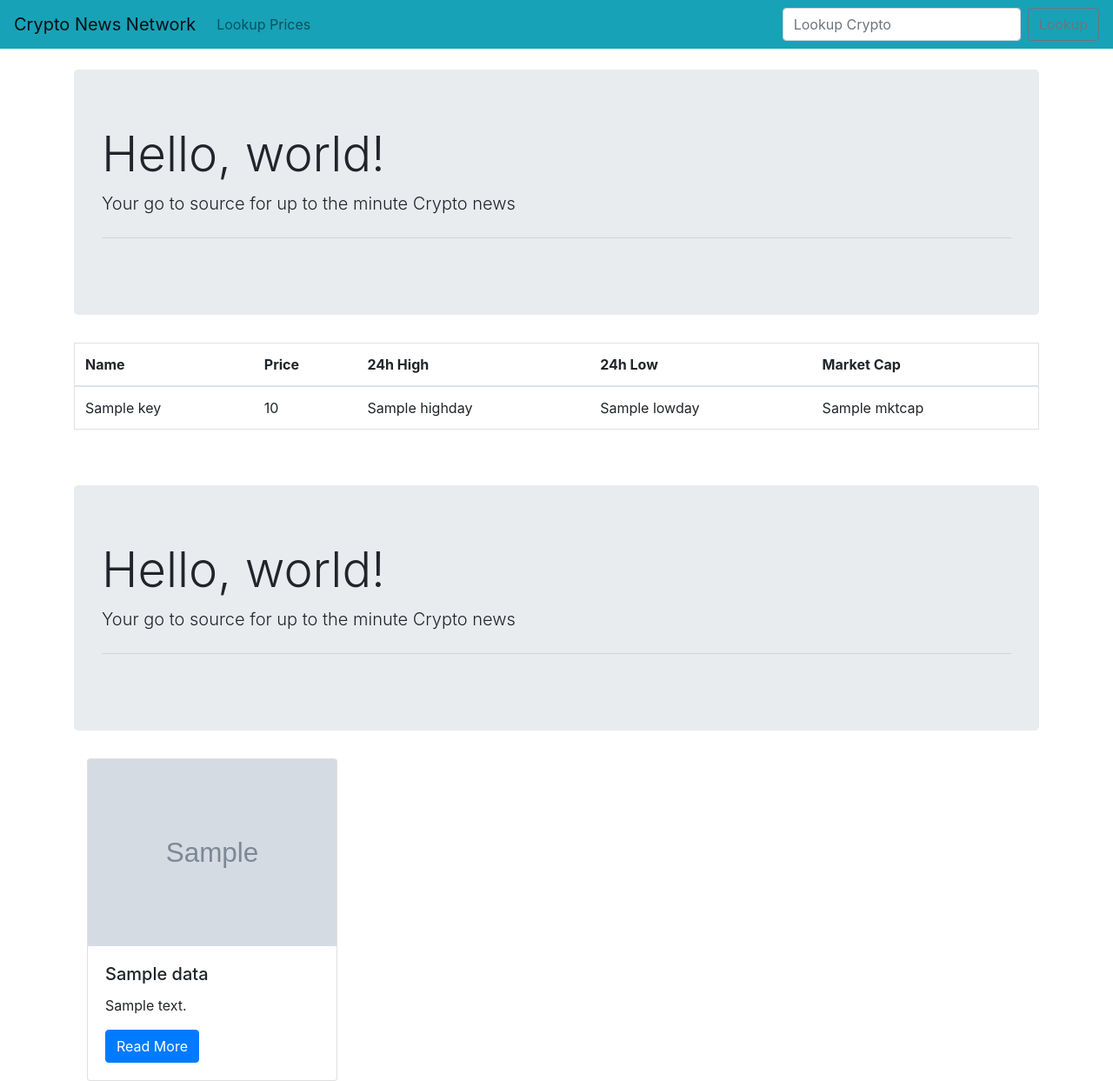
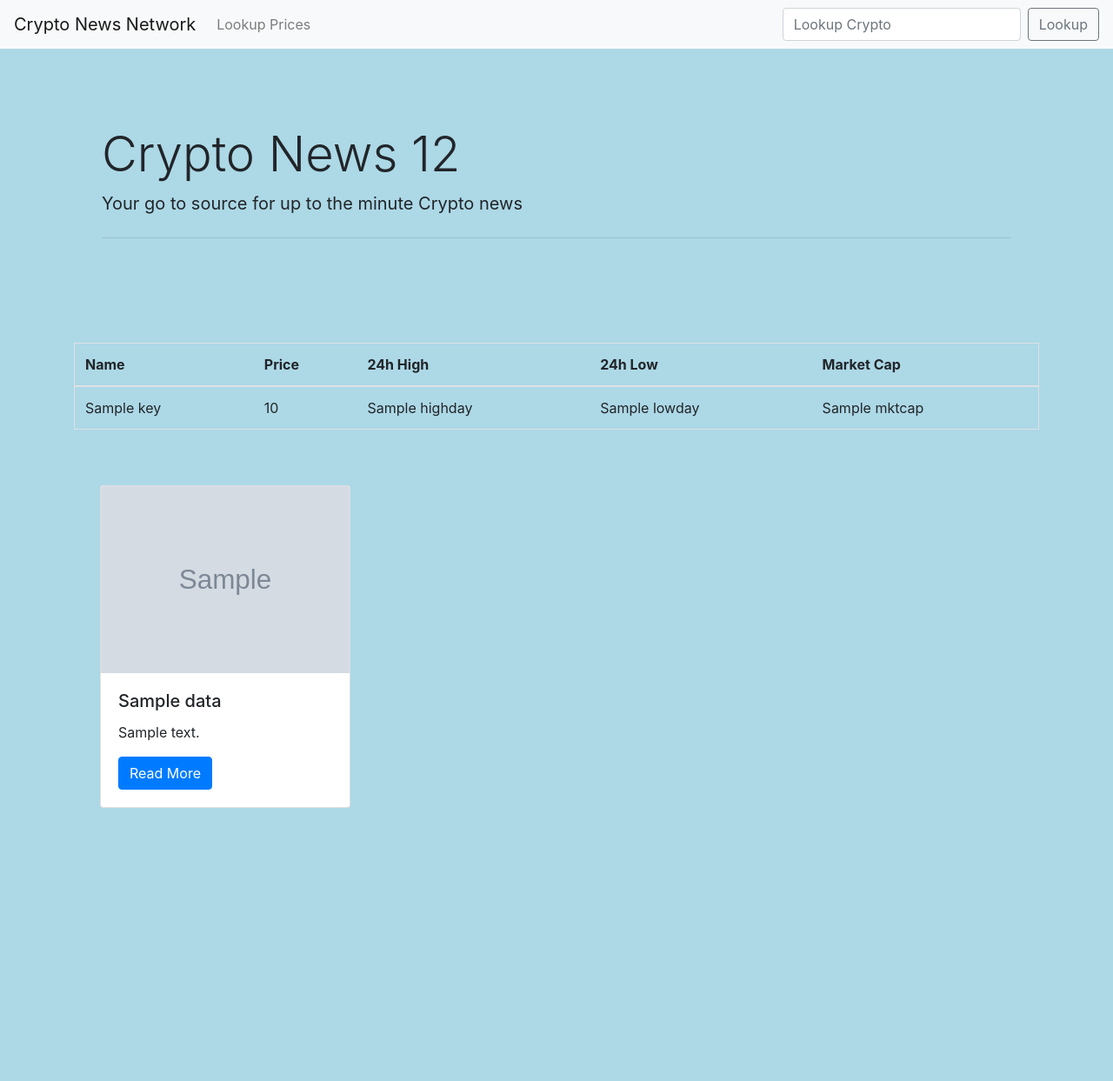
Before and after one commit to wiggs199/crypto_news_feed, a Django app: template crypto/templates/home.html in a window 1280 px wide. Shown: the whole page at 87% size. After the commit the page ends 929 px from the top, so only its background shows below. Run offline with Django 3.2, Linux system fonts and the light colour scheme; the template is opened without the code that fills it: most values are stand-ins (such as "Sample title", 1, 10 or a date in 2020); grey boxes marked "Sample" are stand-in pictures; some libraries are stand-ins or nearby versions.

Commit message:
CSS Changes

```diff
--- /dev/null
+++ b/crypto/static/color/style.css
@@ -0,0 +1,3 @@
+body {
+  background-color: lightblue;
+}
--- a/crypto/templates/base.html
+++ b/crypto/templates/base.html
@@ -1,3 +1,6 @@
+
+
+
 <!doctype html>
 <html lang="en">
   <head>
@@ -11,7 +14,7 @@
     <title>Crypto News</title>
   </head>
   <body>
-  <nav class="navbar navbar-expand-lg navbar-light bg-info">
+  <nav class="navbar navbar-expand-lg navbar-light bg-light">
   <a class="navbar-brand" href="{% url 'home' %}">Crypto News Network</a>
   <button class="navbar-toggler" type="button" data-toggle="collapse" data-target="#navbarSupportedContent" aria-controls="navbarSupportedContent" aria-expanded="false" aria-label="Toggle navigation">
     <span class="navbar-toggler-icon"></span>
--- a/crypto/templates/home.html
+++ b/crypto/templates/home.html
@@ -3,11 +3,16 @@
 
 {% block content %}
 
-<div class="jumbotron">
-  <h1 class="display-4">Hello, world!</h1>
-  <p class="lead">Your go to source for up to the minute Crypto news</p>
+{% load static %}
+<link rel="stylesheet" type="text/css" href="{% static 'color/style.css' %}">
+
+<div style="background:transparent !important" class="jumbotron">
+  <h1 class="display-4">Crypto News 12</h1>
+  <p class="lead"><strong>Your go to source for up to the minute Crypto news</strong></p>
   <hr class="my-4">
 </div>
+
+
 
 
 <table class="table table-hover border danger"
@@ -43,15 +48,9 @@
 
 <br><br/>
 
-<div class="jumbotron">
-  <h1 class="display-4">Hello, world!</h1>
-  <p class="lead">Your go to source for up to the minute Crypto news</p>
-  <hr class="my-4">
-</div>
-
 
 <div class="container">
-	<div class="row">
+	<div class="card-columns">
 		{% for x in api.Data %}
 			<div class="col-sm">
 				<div class="card" style="width: 18rem;">
```
Also changed, not shown: mysite/settings.py (line endings or trailing spaces), 12 other files.
